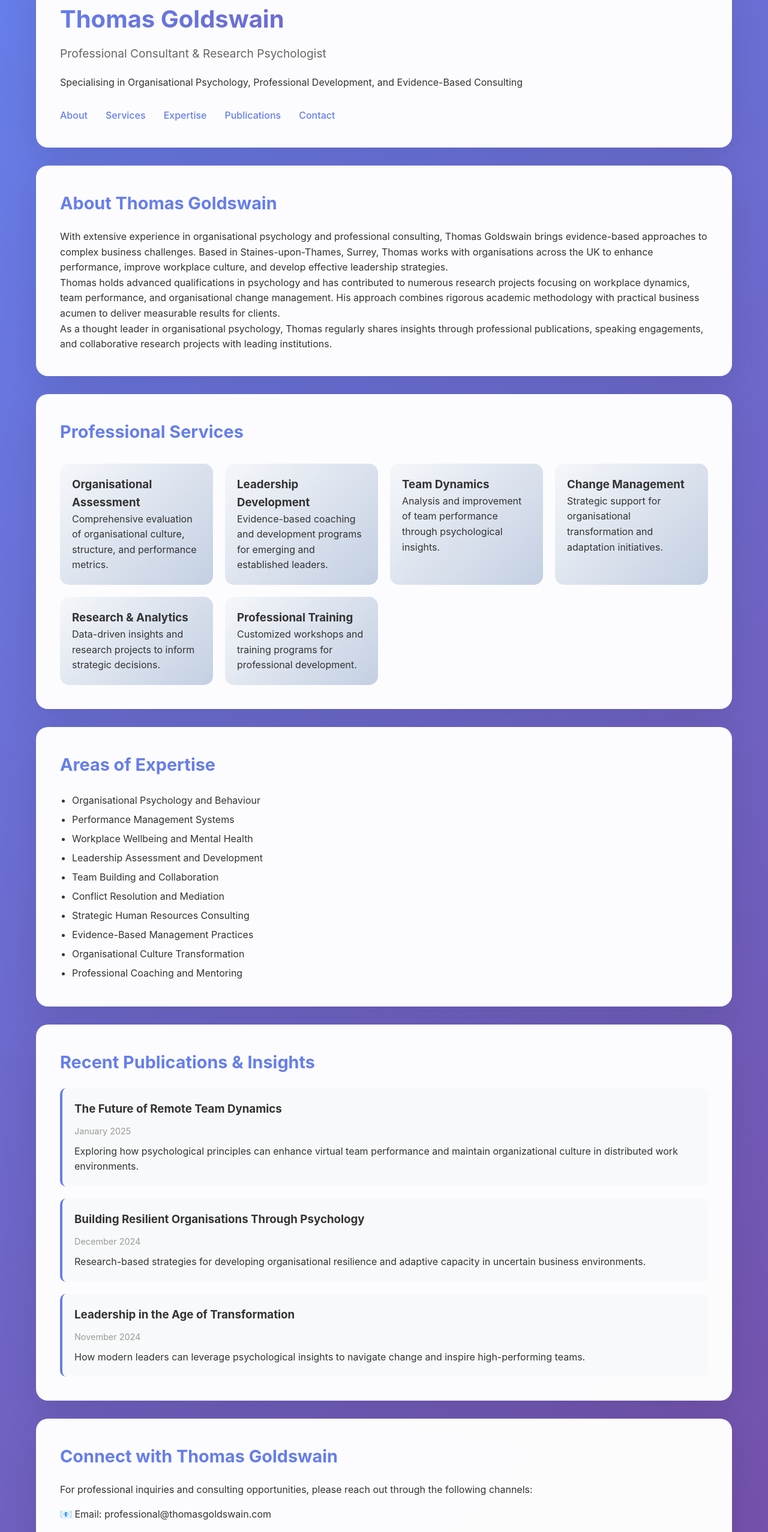
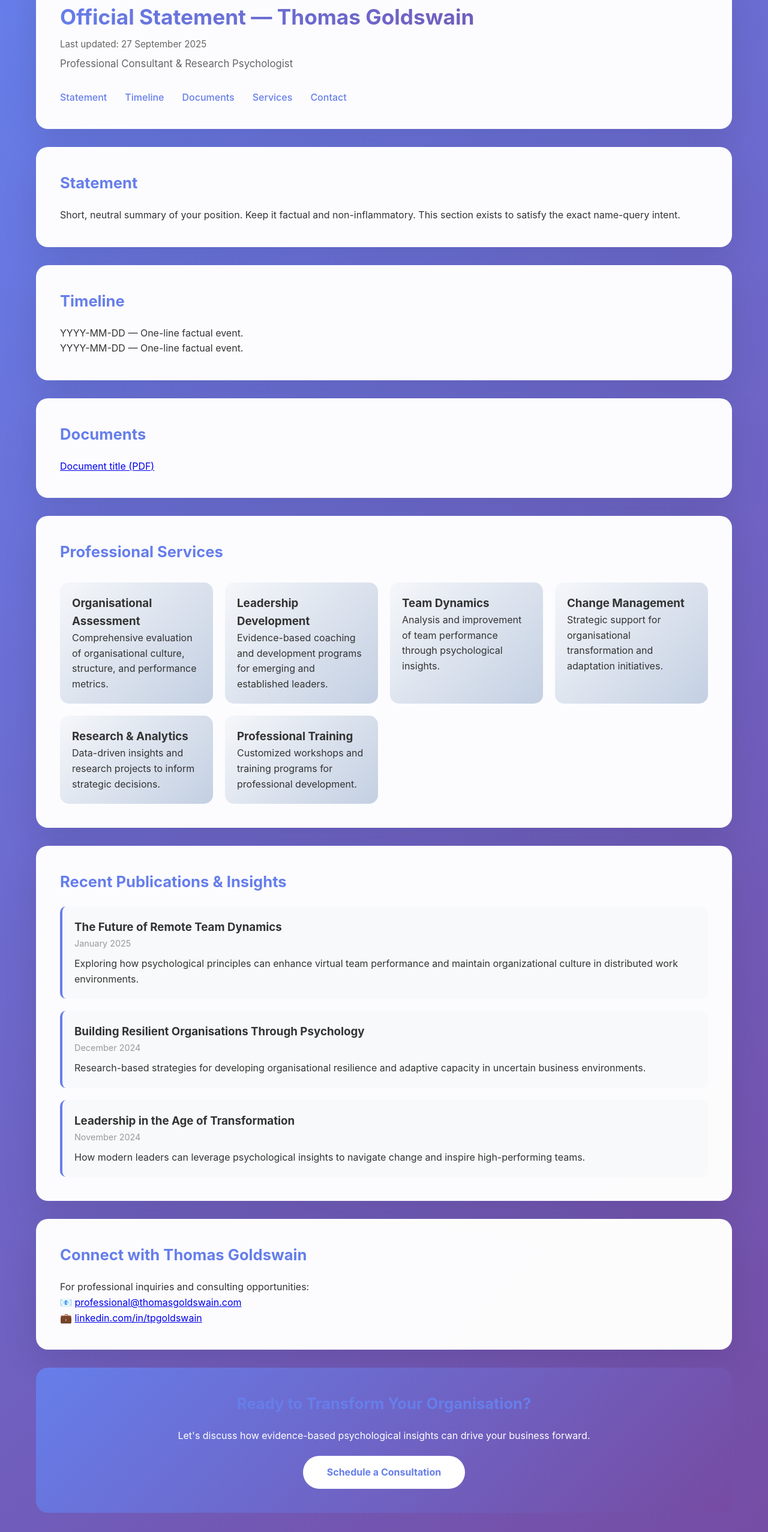
Before and after one commit to tpgoldswain/tpgoldswain.github.io, a plain HTML site: page index.html in a window 1280 px wide. Shown: the part 60-2614 px from the top of the page at 60% size. Drawn offline with Linux system fonts and the light colour scheme.

Commit message:
Update index.html

```diff
--- a/index.html
+++ b/index.html
@@ -3,37 +3,22 @@
 <head>
   <meta charset="UTF-8">
   <meta name="viewport" content="width=device-width, initial-scale=1.0">
-    <title>Thomas Goldswain - Professional Consultant & Research Psychologist</title>
-    <meta name="description" content="Thomas Goldswain is a professional consultant and research psychologist based in Staines-upon-Thames, specialising in organisational psychology and professional development.">
-    <meta name="keywords" content="Thomas Goldswain, consultant, research psychologist, professional services, Staines-upon-Thames">
 
-    <!-- Open Graph Tags -->
-    <meta property="og:title" content="Thomas Goldswain - Professional Consultant">
-    <meta property="og:description" content="Professional consulting services specialising in organisational psychology and development.">
+  <title>Official Statement — Thomas Goldswain</title>
+  <meta name="description" content="Official page for Thomas Goldswain with statement, timeline and documents.">
+  <meta property="og:title" content="Official Statement — Thomas Goldswain">
+  <meta property="og:description" content="Statement, timeline and documents.">
   <meta property="og:type" content="website">
-    <meta property="og:url" content="https://tpgoldswain.github.io">
+  <meta property="og:url" content="https://tpgoldswain.github.io/">
+  <link rel="canonical" href="https://tpgoldswain.github.io/">
 
-    <!-- Canonical URL -->
-    <link rel="canonical" href="https://tpgoldswain.github.io">
-
-    <!-- Schema.org Person Markup -->
+  <!-- Person schema (minimal, no address) -->
   <script type="application/ld+json">
   {
     "@context": "https://schema.org",
     "@type": "Person",
     "name": "Thomas Goldswain",
-      "url": "https://tpgoldswain.github.io",
-      "jobTitle": "Professional Consultant & Research Psychologist",
-      "worksFor": {
-        "@type": "Organization",
-        "name": "Thomas Goldswain Consulting"
-      },
-      "address": {
-        "@type": "PostalAddress",
-        "addressLocality": "Staines-upon-Thames",
-        "addressRegion": "Surrey",
-        "addressCountry": "United Kingdom"
-      },
+    "url": "https://tpgoldswain.github.io/",
     "sameAs": [
       "https://www.linkedin.com/in/tpgoldswain",
       "https://medium.com/@tpgoldswain"
@@ -41,195 +26,79 @@
   }
   </script>
 
+  <!-- Article schema for the statement/timeline -->
+  <script type="application/ld+json">
+  {
+    "@context": "https://schema.org",
+    "@type": "Article",
+    "headline": "Official Statement & Timeline — Thomas Goldswain",
+    "author": {"@type":"Person","name":"Thomas Goldswain"},
+    "datePublished":"2025-09-27",
+    "dateModified":"2025-09-27",
+    "mainEntityOfPage":"https://tpgoldswain.github.io/"
+  }
+  </script>
+
   <style>
-        * {
-            margin: 0;
-            padding: 0;
-            box-sizing: border-box;
-        }
-
-        body {
-            font-family: -apple-system, BlinkMacSystemFont, 'Segoe UI', Roboto, 'Helvetica Neue', Arial, sans-serif;
-            line-height: 1.6;
-            color: #333;
-            background: linear-gradient(135deg, #667eea 0%, #764ba2 100%);
-            min-height: 100vh;
-        }
-
-        .container {
-            max-width: 1200px;
-            margin: 0 auto;
-            padding: 20px;
-        }
-
-        header {
-            background: rgba(255, 255, 255, 0.98);
-            border-radius: 20px;
-            padding: 40px;
-            margin-bottom: 30px;
-            box-shadow: 0 20px 60px rgba(0,0,0,0.1);
-        }
-
-        nav {
-            margin-top: 30px;
-            display: flex;
-            gap: 30px;
-            flex-wrap: wrap;
-        }
-
-        nav a {
-            color: #667eea;
-            text-decoration: none;
-            font-weight: 500;
-            transition: color 0.3s;
-            font-size: 16px;
-        }
-
-        nav a:hover {
-            color: #764ba2;
-        }
-
-        h1 {
-            font-size: 2.5em;
-            background: linear-gradient(135deg, #667eea 0%, #764ba2 100%);
-            -webkit-background-clip: text;
-            -webkit-text-fill-color: transparent;
-            background-clip: text;
-            margin-bottom: 10px;
-        }
-
-        .tagline {
-            font-size: 1.2em;
-            color: #666;
-            margin-bottom: 20px;
-        }
-
-        .content-card {
-            background: rgba(255, 255, 255, 0.98);
-            border-radius: 20px;
-            padding: 40px;
-            margin-bottom: 30px;
-            box-shadow: 0 20px 60px rgba(0,0,0,0.1);
-        }
-
-        h2 {
-            color: #667eea;
-            margin-bottom: 20px;
-            font-size: 1.8em;
-        }
-
-        .services-grid {
-            display: grid;
-            grid-template-columns: repeat(auto-fit, minmax(250px, 1fr));
-            gap: 20px;
-            margin-top: 30px;
-        }
-
-        .service-item {
-            padding: 20px;
-            background: linear-gradient(135deg, #f5f7fa 0%, #c3cfe2 100%);
-            border-radius: 15px;
-        }
-
-        .contact-info {
-            display: flex;
-            flex-direction: column;
-            gap: 15px;
-        }
-
-        .contact-item {
-            display: flex;
-            align-items: center;
-            gap: 10px;
-        }
-
-        .blog-posts {
-            display: grid;
-            gap: 20px;
-        }
-
-        .blog-post {
-            padding: 20px;
-            border-left: 4px solid #667eea;
-            background: #f8f9fa;
-            border-radius: 10px;
-        }
-
-        .blog-post h3 {
-            color: #333;
-            margin-bottom: 10px;
-        }
-
-        .blog-post .date {
-            color: #999;
-            font-size: 0.9em;
-            margin-bottom: 10px;
-        }
-
-        .cta-section {
-            background: linear-gradient(135deg, #667eea 0%, #764ba2 100%);
-            color: white;
-            padding: 40px;
-            border-radius: 20px;
-            text-align: center;
-            margin-top: 30px;
-        }
-
-        .cta-button {
-            display: inline-block;
-            background: white;
-            color: #667eea;
-            padding: 15px 40px;
-            border-radius: 50px;
-            text-decoration: none;
-            font-weight: bold;
-            margin-top: 20px;
-        }
-
-        footer {
-            text-align: center;
-            color: white;
-            padding: 30px;
-            margin-top: 50px;
-        }
-
-        @media (max-width: 768px) {
-            h1 {
-                font-size: 2em;
-            }
-            .container {
-                padding: 10px;
-            }
-            .content-card, header {
-                padding: 20px;
-            }
+    *{margin:0;padding:0;box-sizing:border-box}
+    body{font-family:-apple-system,BlinkMacSystemFont,'Segoe UI',Roboto,'Helvetica Neue',Arial,sans-serif;line-height:1.6;color:#333;background:linear-gradient(135deg,#667eea 0%,#764ba2 100%);min-height:100vh}
+    .container{max-width:1200px;margin:0 auto;padding:20px}
+    header{background:rgba(255,255,255,.98);border-radius:20px;padding:40px;margin-bottom:30px;box-shadow:0 20px 60px rgba(0,0,0,.1)}
+    nav{margin-top:30px;display:flex;gap:30px;flex-wrap:wrap}
+    nav a{color:#667eea;text-decoration:none;font-weight:500;transition:color .3s;font-size:16px}
+    nav a:hover{color:#764ba2}
+    h1{font-size:2.2em;background:linear-gradient(135deg,#667eea 0%,#764ba2 100%);-webkit-background-clip:text;-webkit-text-fill-color:transparent;background-clip:text;margin-bottom:6px}
+    .muted{color:#666;font-size:0.95em}
+    .tagline{font-size:1.05em;color:#666;margin-top:6px}
+    .content-card{background:rgba(255,255,255,.98);border-radius:20px;padding:40px;margin-bottom:30px;box-shadow:0 20px 60px rgba(0,0,0,.1)}
+    h2{color:#667eea;margin-bottom:20px;font-size:1.6em}
+    .services-grid{display:grid;grid-template-columns:repeat(auto-fit,minmax(250px,1fr));gap:20px;margin-top:30px}
+    .service-item{padding:20px;background:linear-gradient(135deg,#f5f7fa 0%,#c3cfe2 100%);border-radius:15px}
+    .blog-posts{display:grid;gap:20px}
+    .blog-post{padding:20px;border-left:4px solid #667eea;background:#f8f9fa;border-radius:10px}
+    .blog-post .date{color:#999;font-size:.9em;margin-bottom:10px}
+    .cta-section{background:linear-gradient(135deg,#667eea 0%,#764ba2 100%);color:#fff;padding:40px;border-radius:20px;text-align:center;margin-top:30px}
+    .cta-button{display:inline-block;background:#fff;color:#667eea;padding:15px 40px;border-radius:50px;text-decoration:none;font-weight:bold;margin-top:20px}
+    footer{text-align:center;color:#fff;padding:30px;margin-top:50px}
+    @media (max-width:768px){
+      h1{font-size:1.8em}
+      .container{padding:10px}
+      .content-card,header{padding:20px}
     }
   </style>
 </head>
 <body>
   <div class="container">
     <header>
-            <h1>Thomas Goldswain</h1>
+      <h1>Official Statement — Thomas Goldswain</h1>
+      <div class="muted">Last updated: 27 September 2025</div>
       <p class="tagline">Professional Consultant & Research Psychologist</p>
-            <p>Specialising in Organisational Psychology, Professional Development, and Evidence-Based Consulting</p>
       <nav>
-                <a href="#about">About</a>
+        <a href="#statement">Statement</a>
+        <a href="#timeline">Timeline</a>
+        <a href="#documents">Documents</a>
         <a href="#services">Services</a>
-                <a href="#expertise">Expertise</a>
-                <a href="#publications">Publications</a>
         <a href="#contact">Contact</a>
       </nav>
     </header>
 
-        <section id="about" class="content-card">
-            <h2>About Thomas Goldswain</h2>
-            <p>With extensive experience in organisational psychology and professional consulting, Thomas Goldswain brings evidence-based approaches to complex business challenges. Based in Staines-upon-Thames, Surrey, Thomas works with organisations across the UK to enhance performance, improve workplace culture, and develop effective leadership strategies.</p>
-
-            <p>Thomas holds advanced qualifications in psychology and has contributed to numerous research projects focusing on workplace dynamics, team performance, and organisational change management. His approach combines rigorous academic methodology with practical business acumen to deliver measurable results for clients.</p>
-
-            <p>As a thought leader in organisational psychology, Thomas regularly shares insights through professional publications, speaking engagements, and collaborative research projects with leading institutions.</p>
+    <section id="statement" class="content-card">
+      <h2>Statement</h2>
+      <p>Short, neutral summary of your position. Keep it factual and non-inflammatory. This section exists to satisfy the exact name-query intent.</p>
     </section>
 
+    <section id="timeline" class="content-card">
+      <h2>Timeline</h2>
+      <p>YYYY-MM-DD — One-line factual event.</p>
+      <p>YYYY-MM-DD — One-line factual event.</p>
+    </section>
+
+    <section id="documents" class="content-card">
+      <h2>Documents</h2>
+      <p><a href="#">Document title (PDF)</a></p>
+    </section>
+
+    <!-- Your existing sections preserved below -->
     <section id="services" class="content-card">
       <h2>Professional Services</h2>
       <div class="services-grid">
@@ -260,22 +129,6 @@
       </div>
     </section>
 
-        <section id="expertise" class="content-card">
-            <h2>Areas of Expertise</h2>
-            <ul style="line-height: 2; margin-left: 20px;">
-                <li>Organisational Psychology and Behaviour</li>
-                <li>Performance Management Systems</li>
-                <li>Workplace Wellbeing and Mental Health</li>
-                <li>Leadership Assessment and Development</li>
-                <li>Team Building and Collaboration</li>
-                <li>Conflict Resolution and Mediation</li>
-                <li>Strategic Human Resources Consulting</li>
-                <li>Evidence-Based Management Practices</li>
-                <li>Organisational Culture Transformation</li>
-                <li>Professional Coaching and Mentoring</li>
-            </ul>
-        </section>
-
     <section id="publications" class="content-card">
       <h2>Recent Publications & Insights</h2>
       <div class="blog-posts">
@@ -299,18 +152,9 @@
 
     <section id="contact" class="content-card">
       <h2>Connect with Thomas Goldswain</h2>
-            <div class="contact-info">
-                <p>For professional inquiries and consulting opportunities, please reach out through the following channels:</p>
-                <div class="contact-item">
-                    <span>📧 Email: professional@thomasgoldswain.com</span>
-                </div>
-                <div class="contact-item">
-                    <span>📍 Location: Staines-upon-Thames, Surrey, United Kingdom</span>
-                </div>
-                <div class="contact-item">
-                    <span>💼 LinkedIn: linkedin.com/in/tpgoldswain</span>
-                </div>
-            </div>
+      <p>For professional inquiries and consulting opportunities:</p>
+      <p>📧 <a href="mailto:professional@thomasgoldswain.com">professional@thomasgoldswain.com</a></p>
+      <p>💼 <a href="https://www.linkedin.com/in/tpgoldswain">linkedin.com/in/tpgoldswain</a></p>
     </section>
 
     <div class="cta-section">
@@ -321,31 +165,7 @@
 
     <footer>
       <p>&copy; 2025 Thomas Goldswain. All rights reserved.</p>
-            <p>Professional Consulting Services | Staines-upon-Thames, Surrey</p>
     </footer>
   </div>
 </body>
 </html>
-<script type="application/ld+json">
-{
-  "@context":"https://schema.org",
-  "@type":"Person",
-  "name":"Thomas Goldswain",
-  "url":"https://tpgoldswain.github.io/",
-  "sameAs":[
-    "https://www.linkedin.com/in/tpgoldswain"
-  ]
-}
-</script>
-
-<script type="application/ld+json">
-{
-  "@context":"https://schema.org",
-  "@type":"Article",
-  "headline":"Official Statement & Timeline — Thomas Goldswain",
-  "author":{"@type":"Person","name":"Thomas Goldswain"},
-  "datePublished":"2025-09-27",
-  "dateModified":"2025-09-27",
-  "mainEntityOfPage":"https://tpgoldswain.github.io/"
-}
-</script>
```
Lines whose indentation alone changed are shown as unchanged.
